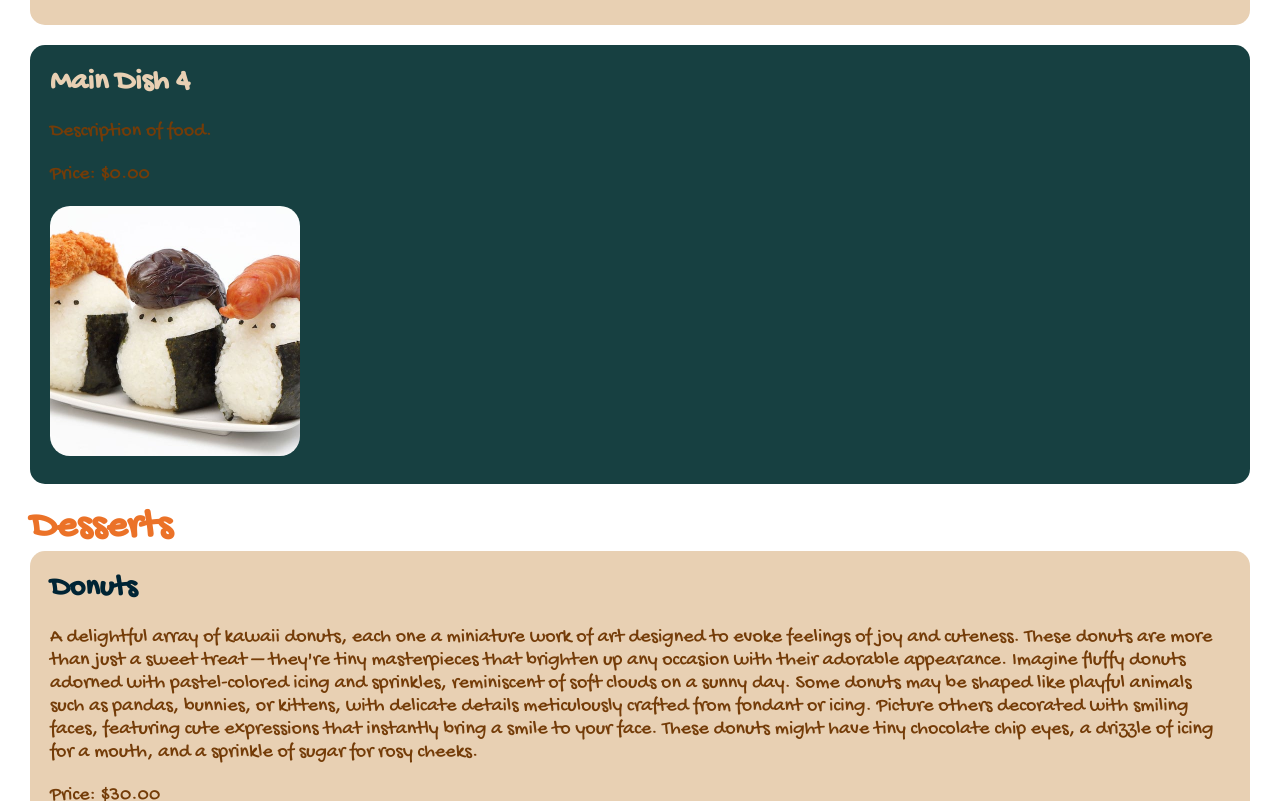
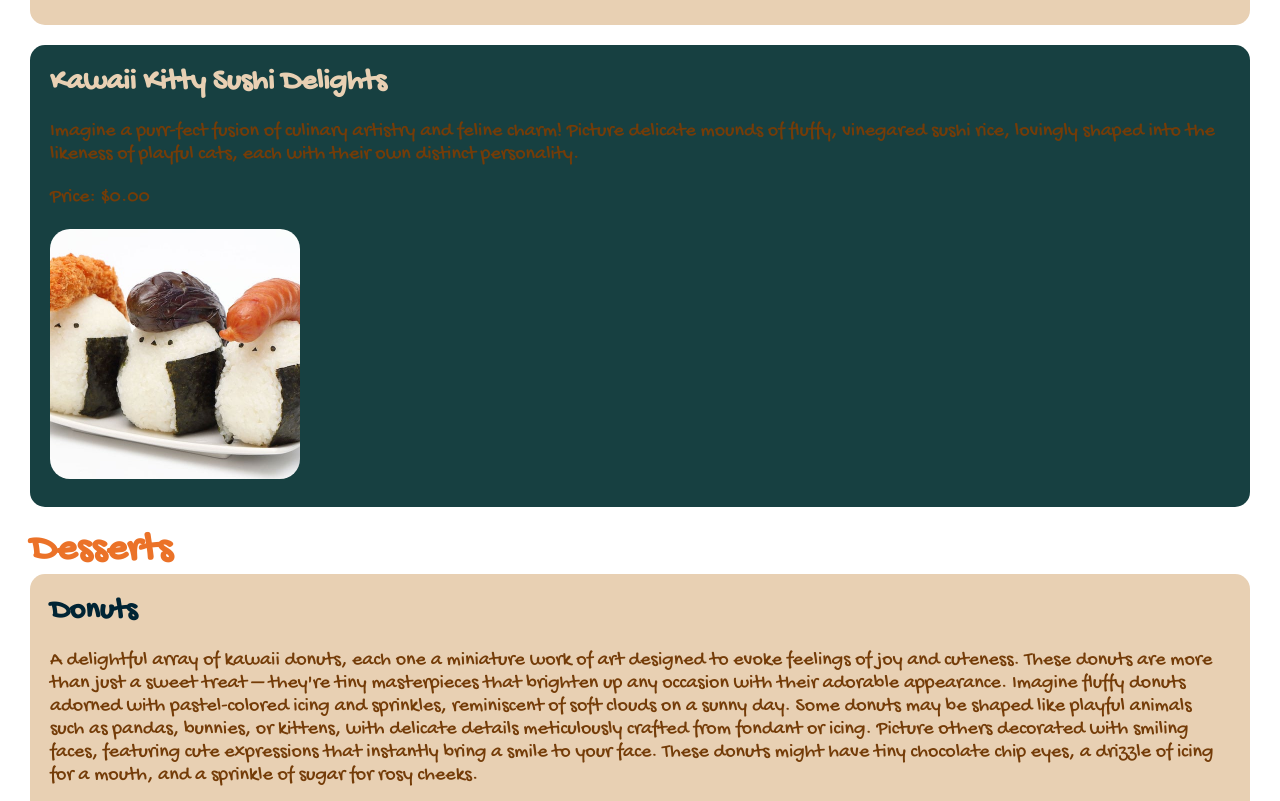
Before and after one commit to kevin-s-le/IT116MilestoneProject, a plain HTML site: page menu.html in a window 1280 px wide. Shown: the part 4178-4979 px from the top of the page. Drawn offline with Linux system fonts and the light colour scheme.

Commit message:
Update menu.html

```diff
--- a/menu.html
+++ b/menu.html
@@ -84,8 +84,8 @@
         <img src= "media/tacos.jpg" alt="main dish 3" class="img">
       </div>
       <div class="box2">
-        <h3>Main Dish 4</h3>
-        <p>Description of food.</p>
+        <h3>Kawaii Kitty Sushi Delights</h3>
+        <p>Imagine a purr-fect fusion of culinary artistry and feline charm! Picture delicate mounds of fluffy, vinegared sushi rice, lovingly shaped into the likeness of playful cats, each with their own distinct personality.</p>
         <p>Price: $0.00</p>
         <img src= "media/sushi.png" alt="main dish 4" class="img">
       </div>
@@ -160,7 +160,7 @@ Imagine the cocktail itself, a rich purple hue created by a blend of fruity liqu
 Now picture the black cat skewer, carefully crafted from a dark fruit such as blackberries or dark grapes, with small slices forming the ears, tail, and whiskers. The skewer is elegantly placed on the rim of the glass, its silhouette adding a hint of intrigue to the overall presentation.
 
 As you take a sip of the cocktail, you're greeted by a burst of flavors—sweet and tangy notes dancing on your palate, with a subtle hint of floral and fruity undertones. Meanwhile, the black cat skewer adds a playful element to the experience, inviting you to embrace the mysterious allure of the night.</p>
-        <p>Price: $0.00</p>
+        <p>Price: $12.00</p>
         <img src= "media/cocktail.jpg" alt="cocktail" class="img">
       </div>
     </section>
```
